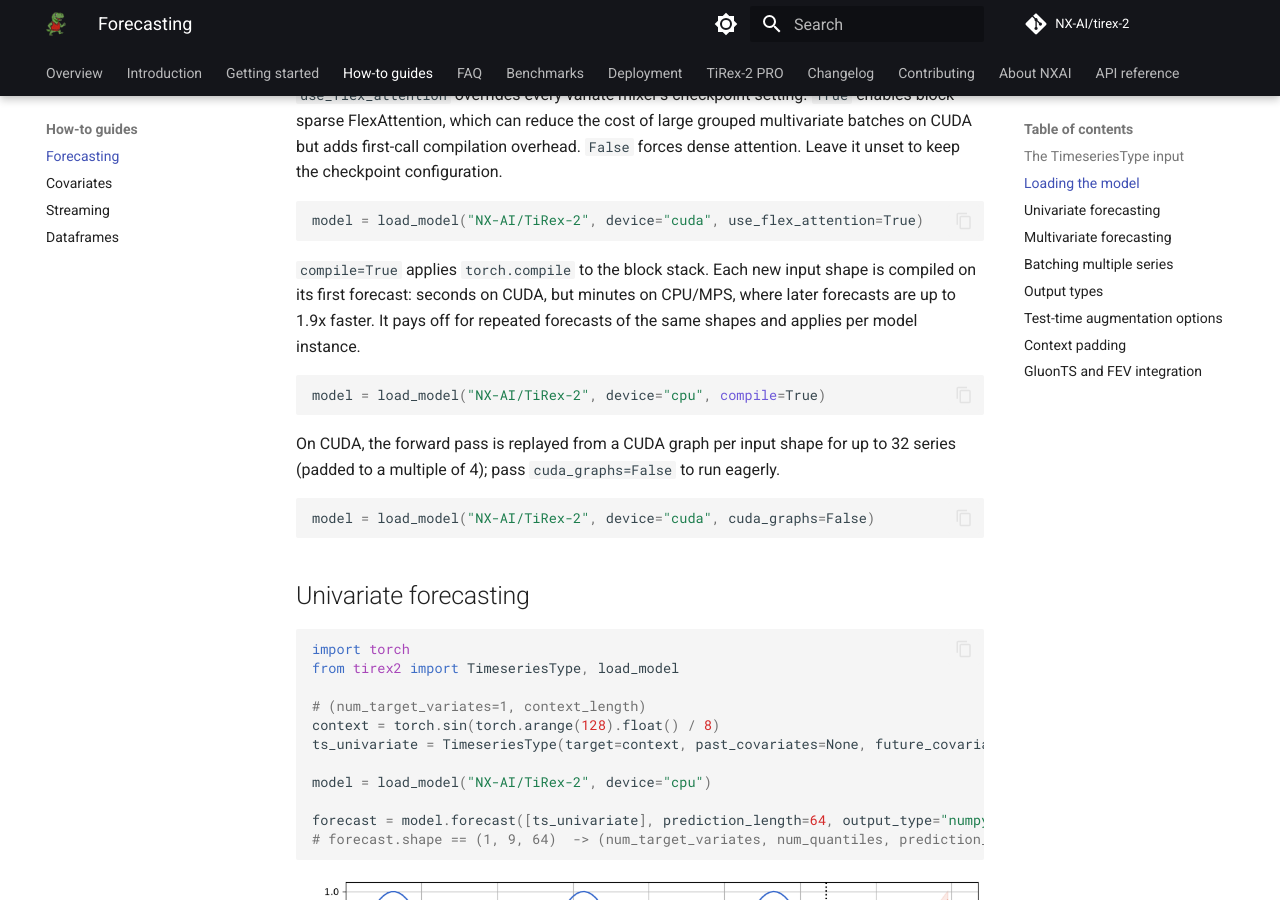
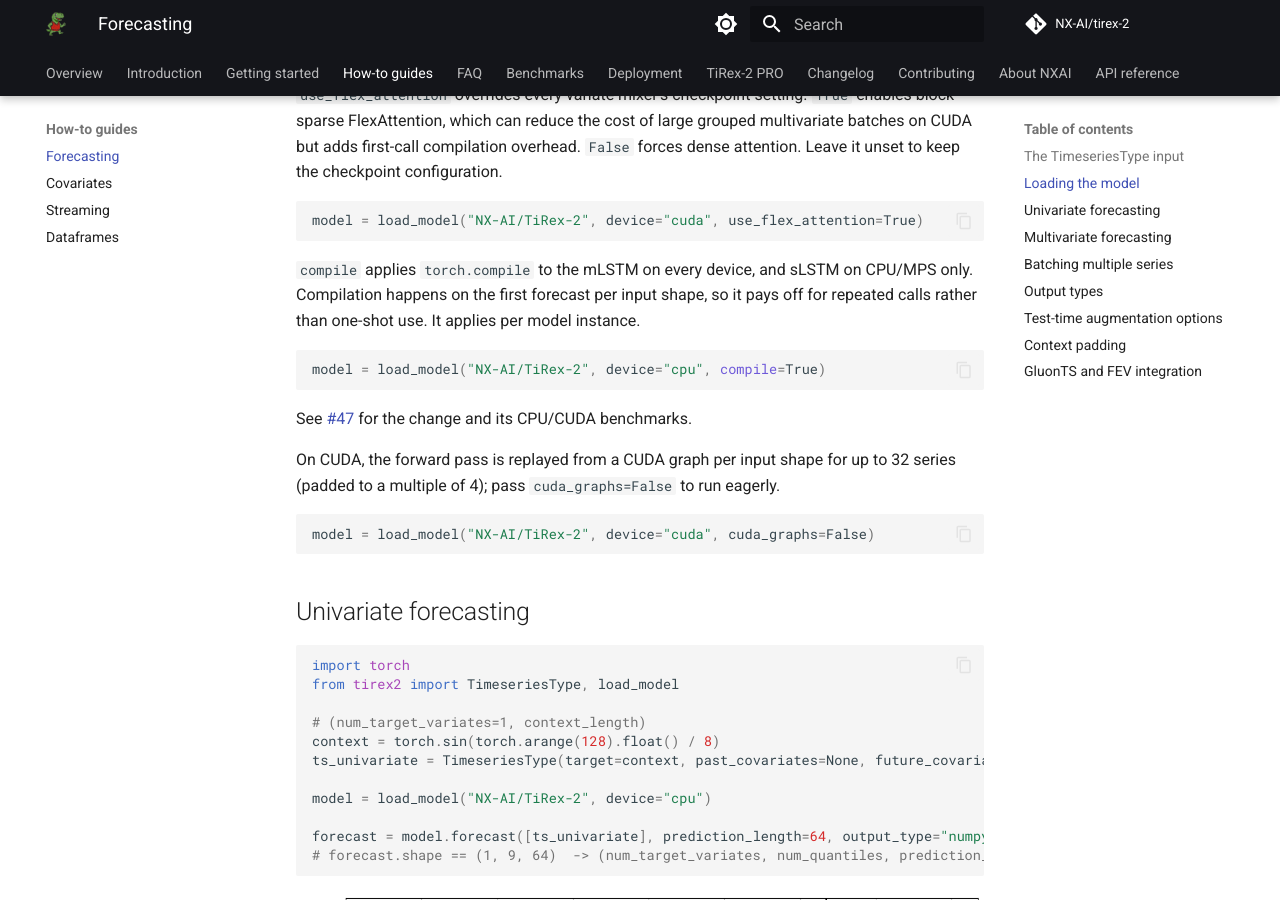
Before and after one commit to NX-AI/tirex-2, an MkDocs documentation site: the page built from docs/how-to/forecasting.md, in a window 1280 px wide and 900 px high, scrolled down 778 px. Built offline with MkDocs 1.6.1 and Material for MkDocs 9.7.7, drawn with Linux system fonts in a browser that asks for light colours; comment, search, counter and statistics services are not loaded.

Commit message:
Revert full model compilation

````diff
--- a/docs/how-to/forecasting.md
+++ b/docs/how-to/forecasting.md
@@ -33,13 +33,14 @@
 model = load_model("NX-AI/TiRex-2", device="cuda", use_flex_attention=True)
 ```
 
-`compile=True` applies `torch.compile` to the block stack. Each new input shape is compiled
-on its first forecast: seconds on CUDA, but minutes on CPU/MPS, where later forecasts are up
-to 1.9x faster. It pays off for repeated forecasts of the same shapes and applies per model instance.
+`compile` applies `torch.compile` to the mLSTM on every device, and sLSTM
+on CPU/MPS only. Compilation happens on the first forecast per input shape, so it pays off for repeated calls rather than one-shot use. It applies per model instance.
 
 ```python
 model = load_model("NX-AI/TiRex-2", device="cpu", compile=True)
 ```
+
+See [#47](https://github.com/NX-AI/tirex-2/pull/47) for the change and its CPU/CUDA benchmarks.
 
 On CUDA, the forward pass is replayed from a CUDA graph per input shape for up to 32 series
 (padded to a multiple of 4); pass `cuda_graphs=False` to run eagerly.
````
Also changed, not shown: CHANGELOG.md (+1 -1 lines), docs/faq.md (+6 -4 lines), 3 other files.
